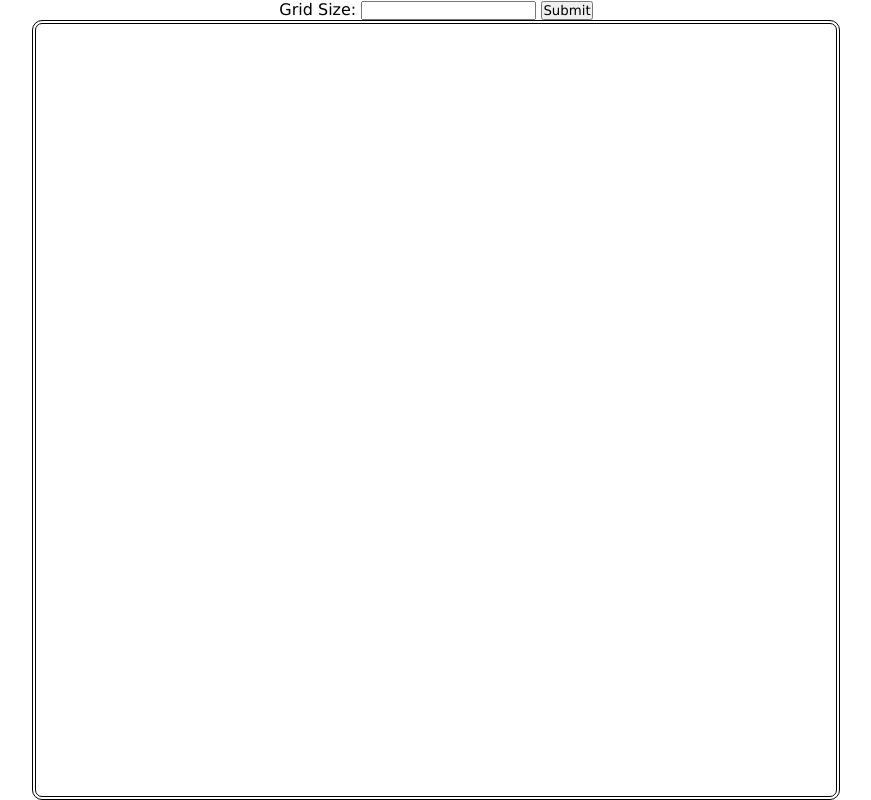
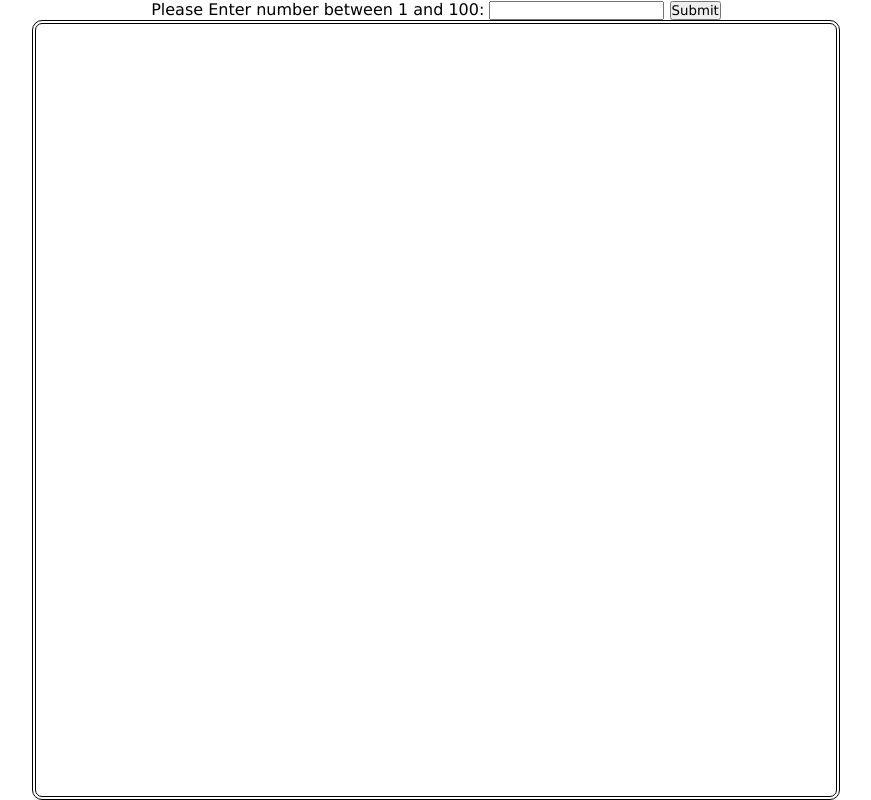
Before and after one commit to Z-K11/sketchy, a plain HTML site: page index.html in a window 1280 px wide. Shown: the whole page, without its empty margins (204-1075 px from the left). Drawn offline with Linux system fonts and the light colour scheme.

Commit message:
UI Changes making the site more accessible for users

```diff
--- a/index.html
+++ b/index.html
@@ -10,7 +10,7 @@
 <body>
     <div id="header">
         <form>
-            <label for="gridInput" >Grid Size:</label>
+            <label for="gridInput" >Please Enter number between 1 and 100:</label>
             <input type="text" name="size" id="size">
             <button id="sizeSubmit">Submit</button>
         </form>
```
